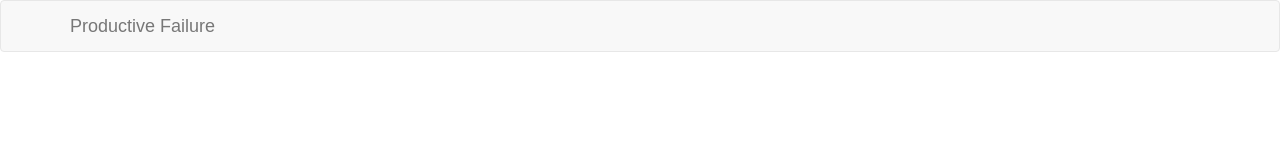
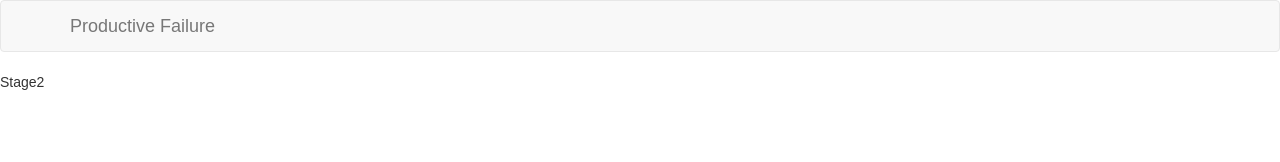
Before and after one commit to SusannaRiccardi/productive-failure-platform, a React (Create React App) app in the folder productive-failure-platform/: page /productive-failure/1/consolidation in a window 1280 px wide. Shown: the top 162 px of the page. Built offline with nearby package versions, Linux system fonts and the light colour scheme.

Commit message:
Renamed files

```diff
--- a/productive-failure-platform/src/components/ProductiveFailureStageThreeContainer.js
+++ b/productive-failure-platform/src/components/ConsolidationContainer.js
@@ -1,11 +1,11 @@
 import React, { Component } from 'react';
 
 
-export default class ProductiveFailureStageThreeContainer extends Component {
+export default class ConsolidationContainer extends Component {
     render() {
         return (
             <div>
-                Stage3
+                Stage2
             </div>
         );
     }
--- a/productive-failure-platform/src/components/Display.js
+++ b/productive-failure-platform/src/components/Display.js
@@ -1,16 +1,16 @@
 import React, { Component } from 'react';
 import { Route } from 'react-router-dom';
 import GenerationOneContainer from './generation-one/GenerationOneContainer';
-import ProductiveFailureStageTwoContainer from './ProductiveFailureStageTwoContainer';
-import ProductiveFailureStageThreeContainer from './ProductiveFailureStageThreeContainer';
+import GenerationTwoContainer from './GenerationTwoContainer';
+import ConsolidationContainer from './ConsolidationContainer';
 
 export default class Display extends Component {
     render() {
         return (
             <div>
-                <Route path="/productive-failure/:id/stage-1" component={GenerationOneContainer}/>
-                <Route path="/productive-failure/:id/stage-2" component={ProductiveFailureStageTwoContainer}/>
-                <Route path="/productive-failure/:id/stage-3" component={ProductiveFailureStageThreeContainer}/>
+                <Route path="/productive-failure/:id/generation-one" component={GenerationOneContainer}/>
+                <Route path="/productive-failure/:id/generation-two" component={GenerationTwoContainer}/>
+                <Route path="/productive-failure/:id/consolidation" component={ConsolidationContainer}/>
             </div>
         );
     }
--- a/productive-failure-platform/src/components/ProductiveFailureStageTwoContainer.js
+++ b/productive-failure-platform/src/components/GenerationTwoContainer.js
@@ -1,11 +1,11 @@
 import React, { Component } from 'react';
 
 
-export default class ProductiveFailureStageTwoContainer extends Component {
+export default class GenerationTwoContainer extends Component {
     render() {
         return (
             <div>
-                Stage2
+                Stage3
             </div>
         );
     }
```
